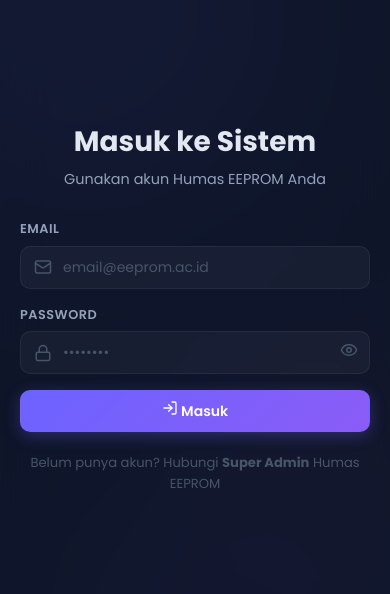
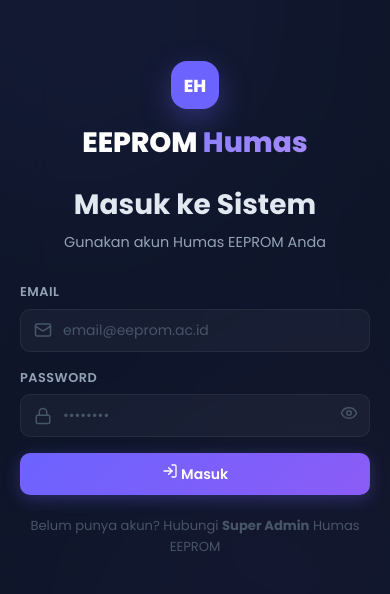
Before and after one commit to kenzuroid-tech/SOP-HUMAS-EEPROM, a plain HTML site: page index.html in a window 390 px wide. Shown: the part 113-707 px from the top of the page. Drawn offline with nearby package versions, Linux system fonts and the light colour scheme.

Commit message:
SOP HUMAS EEPROM v3

```diff
--- a/index.html
+++ b/index.html
@@ -102,6 +102,22 @@
         <div class="login-form-panel">
             <div class="login-form-card">
                 <div class="login-form-header">
+                    <!-- Mobile Brand Header -->
+                    <div class="mobile-brand-header">
+                        <div class="mobile-brand-logo">
+                            <svg width="48" height="48" viewBox="0 0 72 72" fill="none">
+                                <rect width="72" height="72" rx="16" fill="url(#mobileLoginGrad)"/>
+                                <defs>
+                                    <linearGradient id="mobileLoginGrad" x1="0" y1="0" x2="72" y2="72">
+                                        <stop offset="0%" stop-color="#6C63FF"/>
+                                        <stop offset="100%" stop-color="#8B5CF6"/>
+                                    </linearGradient>
+                                </defs>
+                                <text x="50%" y="54%" dominant-baseline="middle" text-anchor="middle" fill="white" font-size="26" font-weight="800" font-family="Poppins,sans-serif">EH</text>
+                            </svg>
+                        </div>
+                        <div class="mobile-brand-title">EEPROM <span>Humas</span></div>
+                    </div>
                     <h2>Masuk ke Sistem</h2>
                     <p>Gunakan akun Humas EEPROM Anda</p>
                 </div>
--- a/style.css
+++ b/style.css
@@ -3545,6 +3545,39 @@ input[type="range"]::-webkit-slider-thumb {
 .gap-2 { gap: 8px; }
 .gap-4 { gap: 16px; }
 
+.mobile-brand-header {
+    display: none;
+    flex-direction: column;
+    align-items: center;
+    justify-content: center;
+    margin-bottom: 28px;
+}
+
+.mobile-brand-logo {
+    position: relative;
+    display: inline-block;
+    margin-bottom: 12px;
+}
+
+.mobile-brand-logo svg {
+    border-radius: 16px;
+    box-shadow: 0 10px 30px rgba(108, 99, 255, 0.35);
+}
+
+.mobile-brand-title {
+    font-size: 1.75rem;
+    font-weight: 800;
+    line-height: 1.1;
+    color: white;
+}
+
+.mobile-brand-title span {
+    background: linear-gradient(135deg, var(--primary-light), var(--accent-light));
+    -webkit-background-clip: text;
+    -webkit-text-fill-color: transparent;
+    background-clip: text;
+}
+
 /* ============================================================
    RESPONSIVE
    ============================================================ */
@@ -3582,6 +3615,10 @@ input[type="range"]::-webkit-slider-thumb {
         border-left: none;
     }
 
+    .mobile-brand-header {
+        display: flex;
+    }
+
     .settings-layout { grid-template-columns: 1fr; }
 
     .db-stats-grid { grid-template-columns: repeat(3, 1fr); }
@@ -3643,6 +3680,34 @@ input[type="range"]::-webkit-slider-thumb {
     .modal { margin: 12px; }
 
     .toast-container { left: 16px; right: 16px; bottom: 16px; }
+
+    /* Mobile Header & Profile Dropdown Optimizations */
+    .notification-dropdown {
+        width: 320px;
+        max-width: 92vw;
+        right: -60px;
+    }
+    .user-dropdown {
+        width: 250px;
+        max-width: 92vw;
+    }
+    .user-info-header {
+        display: none;
+    }
+    .user-menu-btn {
+        padding: 4px;
+        background: transparent;
+        border-color: transparent;
+    }
+    .user-menu-btn i[data-lucide="chevron-down"] {
+        display: none;
+    }
+
+    /* Elegant Sidebar Mobile State */
+    .sidebar {
+        box-shadow: 0 0 40px rgba(0, 0, 0, 0.5);
+        backdrop-filter: blur(10px);
+    }
 }
 
 @media (max-width: 480px) {
```
